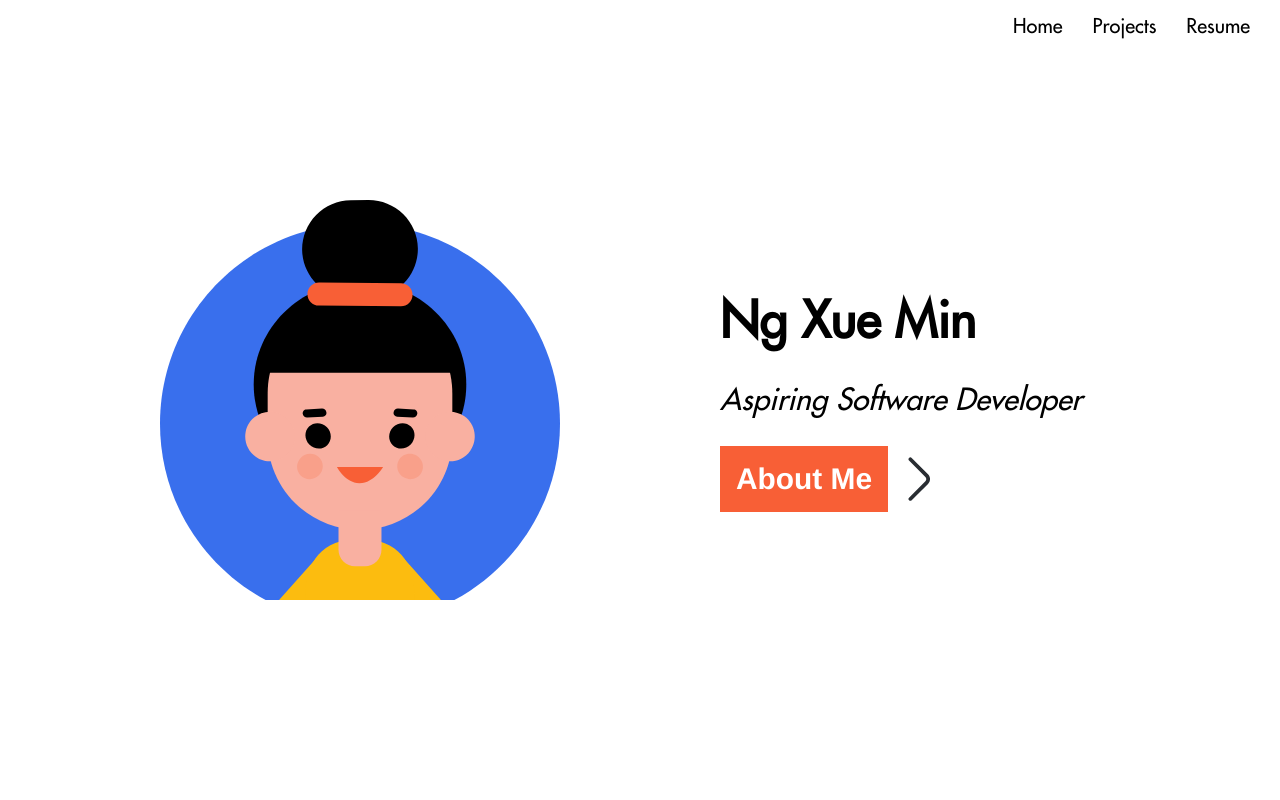
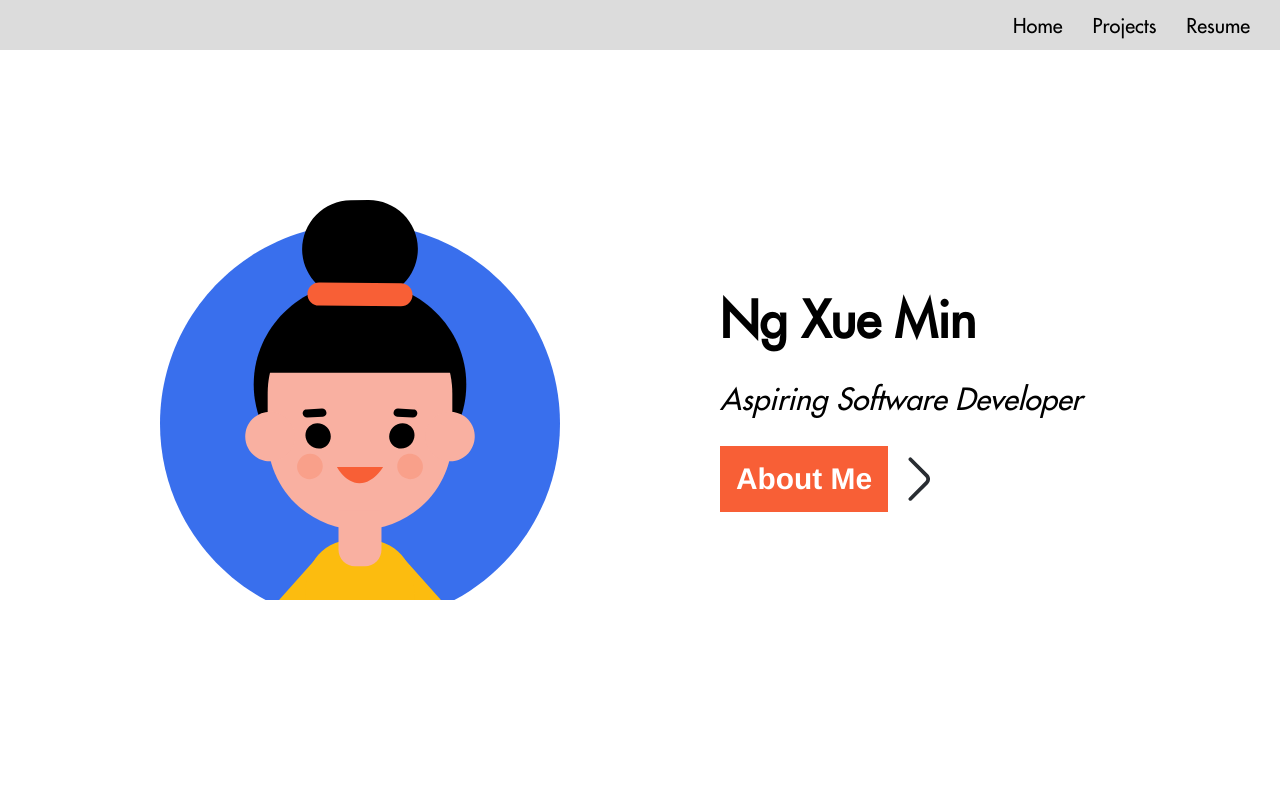
Before and after one commit to xueminzzz/My-Portfolio-Website, a Next.js app: page / in a window 1280 px wide. Shown: the top 800 px of the page. Built offline with nearby package versions, Linux system fonts and the light colour scheme.

Commit message:
trying something

```diff
--- a/app/components/navbar/navbar-desktop/index.module.css
+++ b/app/components/navbar/navbar-desktop/index.module.css
@@ -11,7 +11,7 @@
     align-items: center;
     position: fixed;
     top: 0;
-    background-color: white;
+    background-color: gainsboro;
     height: 50px;
 }
 
```
